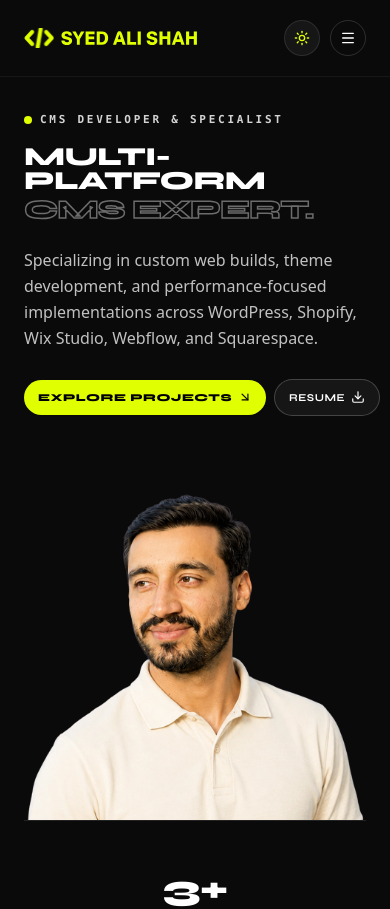
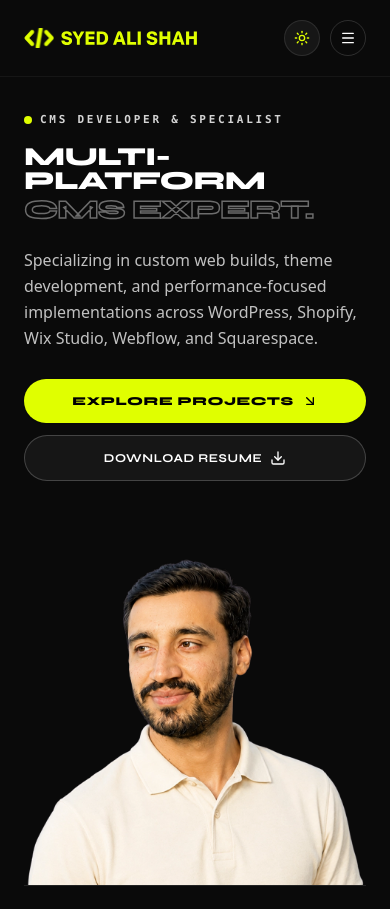
Before and after one commit to SyedAliShah123/syed-ali-shah-portfolio, a React (Vite) app: page / in a window 390 px wide. Shown: the top 909 px of the page. Built offline with nearby package versions, Linux system fonts and the light colour scheme.

Commit message:
style: stack hero CTA buttons into two rows on mobile

```diff
--- a/src/components/Hero.tsx
+++ b/src/components/Hero.tsx
@@ -57,28 +57,26 @@ export const Hero: React.FC = () => {
               Specializing in custom web builds, theme development, and performance-focused implementations across WordPress, Shopify, Wix Studio, Webflow, and Squarespace.
             </p>
 
-            {/* Two CTA buttons side by side in one row without horizontal clipping */}
-            <div className="flex items-center gap-2 sm:gap-3.5 pt-1 w-full max-w-md">
+            {/* Two CTA buttons: 2 rows on mobile, side-by-side on desktop */}
+            <div className="flex flex-col sm:flex-row items-stretch sm:items-center gap-3 sm:gap-4 pt-1 w-full max-w-md">
               <button
                 id="hero-primary-cta"
                 onClick={scrollToProjects}
                 onMouseEnter={() => soundFX.playPop()}
-                className="px-3.5 py-2.5 sm:px-6 sm:py-3 rounded-full bg-[#0A0A0A] text-white hover:bg-neutral-800 dark:bg-[#E0FF00] dark:text-black dark:hover:bg-[#E0FF00]/90 font-syne text-[10.5px] sm:text-xs font-extrabold uppercase tracking-wider transition-all duration-200 inline-flex items-center justify-center gap-1.5 sm:gap-2 shadow-xs active:scale-95 cursor-pointer whitespace-nowrap shrink-0"
+                className="w-full sm:w-auto px-6 py-3.5 sm:py-3.5 rounded-full bg-[#0A0A0A] text-white hover:bg-neutral-800 dark:bg-[#E0FF00] dark:text-black dark:hover:bg-[#E0FF00]/90 font-syne text-xs sm:text-xs font-extrabold uppercase tracking-wider transition-all duration-200 inline-flex items-center justify-center gap-2 shadow-xs active:scale-95 cursor-pointer whitespace-nowrap"
               >
                 <span>Explore Projects</span>
-                <ArrowDownRight className="w-3.5 h-3.5 sm:w-4 sm:h-4" />
+                <ArrowDownRight className="w-4 h-4" />
               </button>
 
               <button
                 id="hero-secondary-cta"
                 onClick={handleDownloadResume}
                 onMouseEnter={() => soundFX.playPop()}
-                className="px-3.5 py-2.5 sm:px-5 sm:py-3 rounded-full border border-black/20 dark:border-white/20 bg-white/60 dark:bg-white/5 hover:bg-black/5 dark:hover:bg-white/10 text-[#0A0A0A] dark:text-white font-syne text-[10.5px] sm:text-xs font-bold uppercase tracking-wider transition-all duration-200 inline-flex items-center justify-center gap-1.5 sm:gap-2 active:scale-95 cursor-pointer whitespace-nowrap shrink-0"
+                className="w-full sm:w-auto px-6 py-3.5 sm:py-3.5 rounded-full border border-black/20 dark:border-white/20 bg-white/60 dark:bg-white/5 hover:bg-black/5 dark:hover:bg-white/10 text-[#0A0A0A] dark:text-white font-syne text-xs sm:text-xs font-bold uppercase tracking-wider transition-all duration-200 inline-flex items-center justify-center gap-2 active:scale-95 cursor-pointer whitespace-nowrap"
               >
-                <span>
-                  <span className="hidden min-[400px]:inline">Download </span>Resume
-                </span>
-                <Download className="w-3.5 h-3.5 sm:w-4 sm:h-4" />
+                <span>Download Resume</span>
+                <Download className="w-4 h-4" />
               </button>
             </div>
           </div>
```
